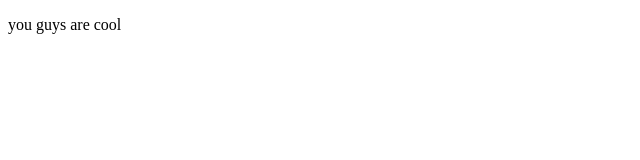
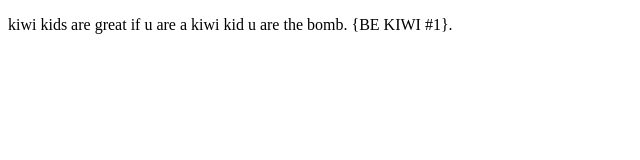
Before and after one commit to 19362/Dyzell, a plain HTML site: page index.html in a window 1280 px wide. Shown: the whole page, without its empty margins (0-640 px from the left). Drawn offline with Linux system fonts and the light colour scheme.

Commit message:
Update index.html

```diff
--- a/index.html
+++ b/index.html
@@ -7,7 +7,7 @@
     </head>
     <body>
 <p>
-you guys are cool
+kiwi kids are great if u are a kiwi kid u are the bomb. {BE KIWI #1}.
 </p>
 </body>
 </html>
```
